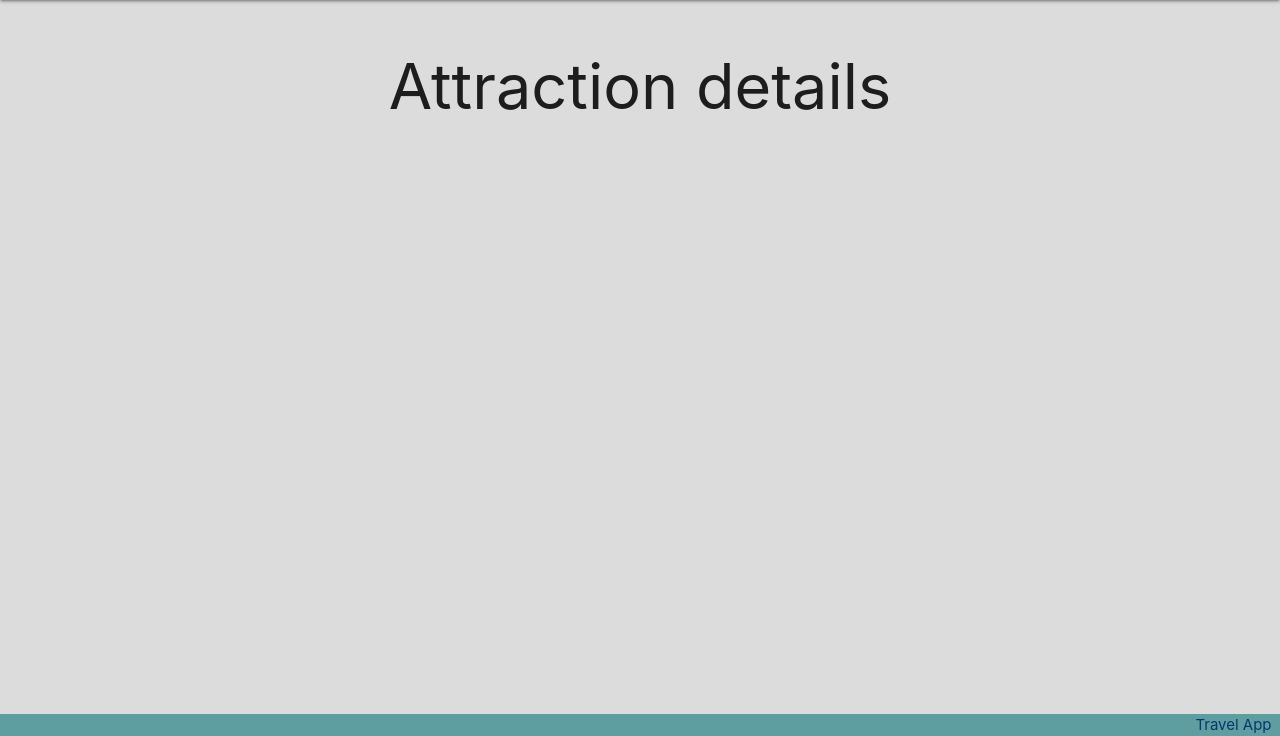
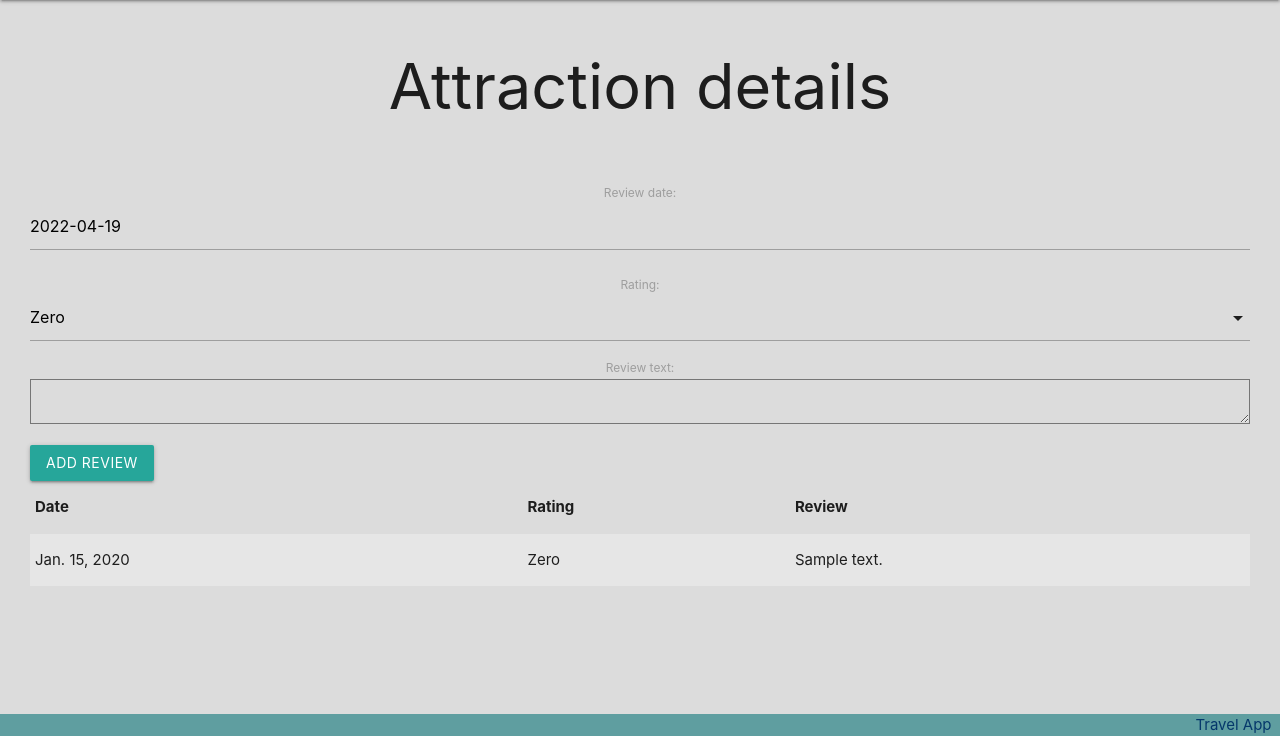
Before and after one commit to max811811/travel-app, a Django app: page /destinations/1/attractions/1/ in a window 1280 px wide. Shown: the part 64-800 px from the top of the page. Run offline with Django 4.2, Linux system fonts and the light colour scheme; tables that the repository leaves empty hold one stand-in row (values such as "Sample post").

Commit message:
Attraction Review Creation

```diff
--- /dev/null
+++ b/main_app/forms.py
@@ -0,0 +1,7 @@
+from django.forms import ModelForm
+from .models import Review
+
+class ReviewForm(ModelForm):
+    class Meta:
+        model = Review
+        fields = ['date', 'rating', 'review_text']
--- a/main_app/models.py
+++ b/main_app/models.py
@@ -29,15 +29,19 @@ class Destination(models.Model):
 
 
 class Attraction(models.Model):
-	name = models.CharField(max_length=100, default='')
-	description = models.CharField(max_length=500)
-	location = models.CharField(max_length=100)
-	price = models.IntegerField()
+    name = models.CharField(max_length=100, default='')
+    description = models.CharField(max_length=500)
+    location = models.CharField(max_length=100)
+    price = models.IntegerField()
 
-	destination = models.ForeignKey(Destination, on_delete=models.CASCADE)
+    destination = models.ForeignKey(Destination, on_delete=models.CASCADE)
 
-	def __str__(self):
-		return self.name
+    def __str__(self):
+        return self.name
+
+    def get_absolute_url(self):
+        return reverse('attractions_detail', kwargs={'pk': self.id})
+
 
 
 class Review(models.Model):
--- a/main_app/templates/destinations/attractions/detail.html
+++ b/main_app/templates/destinations/attractions/detail.html
@@ -2,5 +2,40 @@
 {% block content %}
 
 <h1 class="detail-header">Attraction details</h1>
+<div class="col s6">
+    <form action="{% url 'add_review' attraction.id %}" method="POST">
+        {% csrf_token %}
+        {{ review_form.as_p }}
+        <input type="submit" class="btn" value="Add Review">
+    </form>
+    <table class="striped">
+      <thead>
+        <tr><th>Date</th><th>Rating</th><th>Review</th></tr>
+      </thead>
+      <tbody>
+        {% for review in attraction.review_set.all %}
+          <tr>
+            <td>{{review.date}}</td>
+            <td>{{review.get_rating_display}}</td>
+            <td>{{review.review_text}}</td>
+          </tr>
+        {% endfor %}
+      </tbody>
+    </table>
+  </div>
+</div>
+
+<script>
+    const dateEl = document.getElementById('id_date');
+    M.Datepicker.init(dateEl, {
+      format: 'yyyy-mm-dd',
+      defaultDate: new Date(),
+      setDefaultDate: true,
+      autoClose: true
+    });
+
+    const selectEl = document.getElementById('id_rating');
+    M.FormSelect.init(selectEl);
+</script>
 
 {% endblock %}
--- a/main_app/urls.py
+++ b/main_app/urls.py
@@ -7,5 +7,6 @@ urlpatterns = [
     path('about/', views.about, name='about'),
     path('destinations/', views.destinations_index, name='index'),
     path('destinations/<int:destination_id>/', views.destinations_detail, name='detail'),
-    path('destinations/<int:destination_id>/attractions/<int:attraction_id>/', views.attractions_detail, name="attractions_detail")
+    path('destinations/<int:destination_id>/attractions/<int:attraction_id>/', views.attractions_detail, name="attractions_detail"),
+    path('attractions/<int:attraction_id>/add_review/', views.add_review, name='add_review'),
 ]
--- a/main_app/views.py
+++ b/main_app/views.py
@@ -4,6 +4,7 @@ from django.contrib.auth.forms import UserCreationForm
 from django.contrib.auth.decorators import login_required, user_passes_test
 from django.contrib.auth.mixins import LoginRequiredMixin
 from .models import Destination, Attraction
+from .forms import ReviewForm
 
 # Create your views here.
 
@@ -25,7 +26,8 @@ def destinations_detail(request, destination_id):
 def attractions_detail(request, destination_id, attraction_id):
     destination = Destination.objects.get(id=destination_id)
     attraction = Attraction.objects.get(id=attraction_id)
-    return render(request, 'destinations/attractions/detail.html', {'destination': destination, "attractions_detail": attractions_detail})
+    review_form = ReviewForm()
+    return render(request, 'destinations/attractions/detail.html', {'destination': destination, "attraction": attraction, 'review_form': review_form})
 
 def signup(request):
     error_message = ''
@@ -45,3 +47,11 @@ def signup(request):
     form = UserCreationForm()
     context = {'form': form, 'error_message': error_message}
     return render(request, 'registration/signup.html', context)
+
+def add_review(request, attraction_id):
+    form = ReviewForm(request.POST)
+    if form.is_valid():
+        new_review = form.save(commit=False)
+        new_review.attraction_id = attraction_id
+        new_review.save()
+    return redirect('attractions_detail', attraction_id=attraction_id)
```
